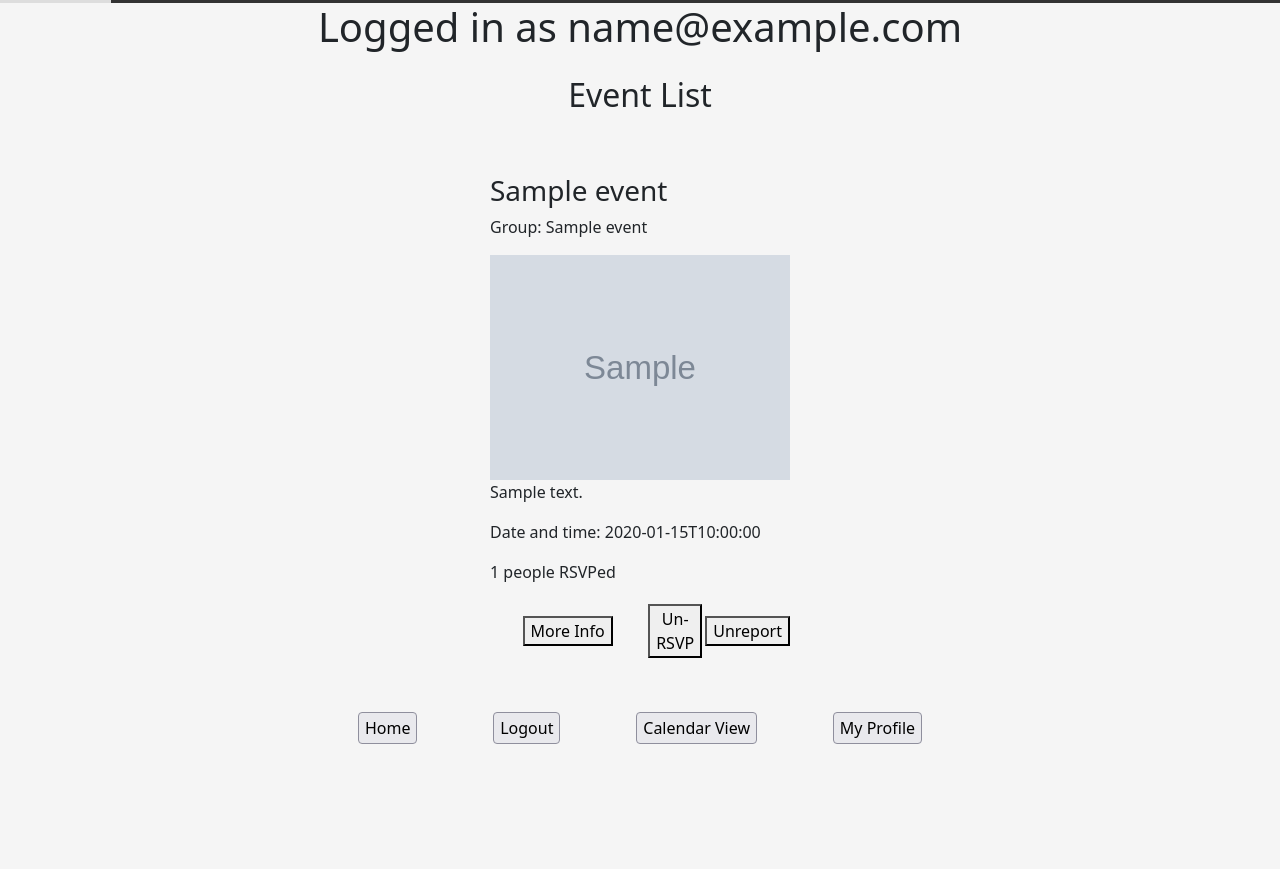
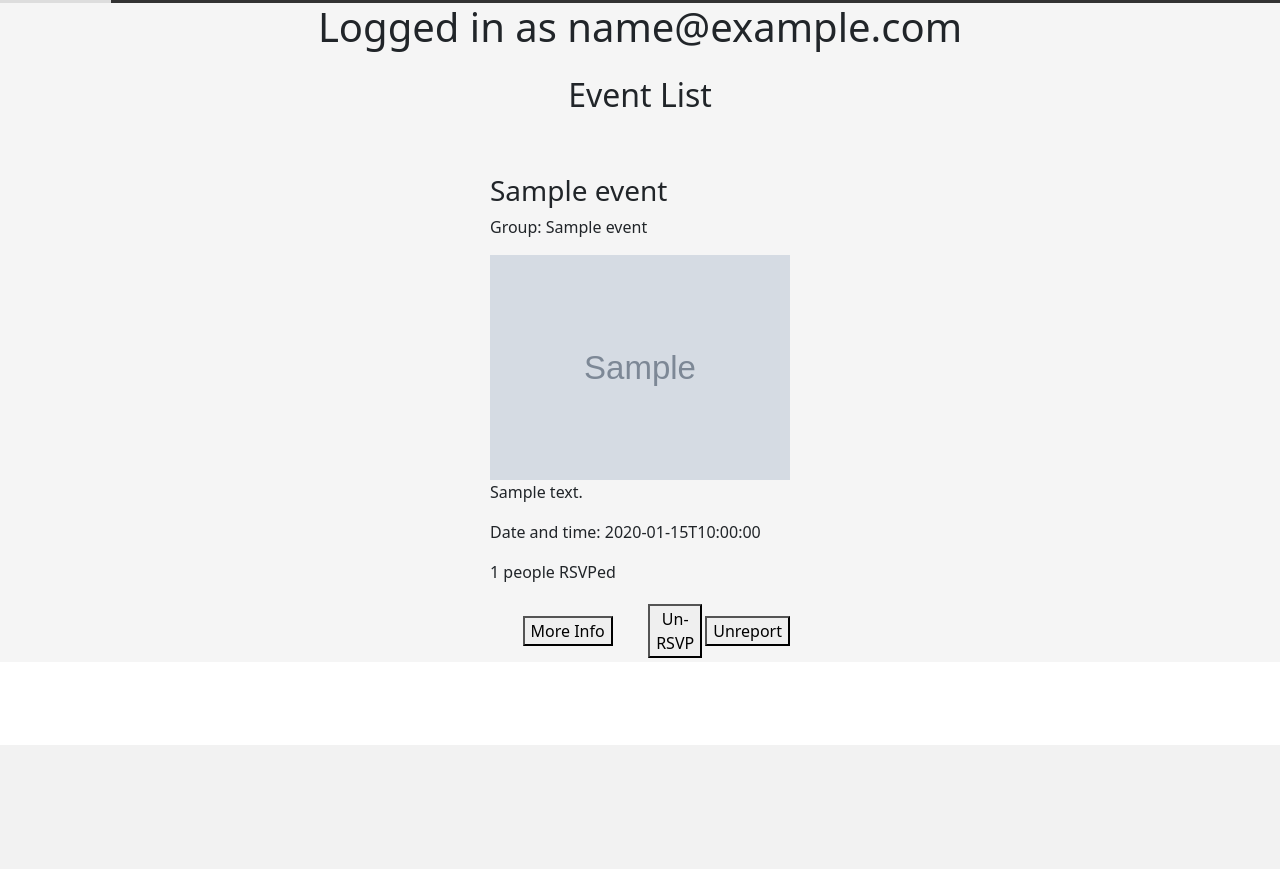
Before and after one commit to Jsouthern777/Final-Project, a Flask app: page / in a window 1280 px wide. Shown: the part 55-924 px from the top of the page. After the commit the page ends 800 px from the top, so only its background shows below. Run offline with Flask 3, Linux system fonts and the light colour scheme; a user stored in the database is signed in; tables that the repository leaves empty hold one stand-in row (values such as "Sample post"); grey boxes marked "Sample" are stand-in pictures; parts of the project's set-up code (start-up, migrations or seed data) failed here and were passed over.

Commit message:
Removed old menu

```diff
--- a/templates/home.html
+++ b/templates/home.html
@@ -54,18 +54,6 @@
         <h2>Event List</h2>
         <div id="events-container"></div>
       </div>
-      <div class="menu-container">
-        <a href="/" class="menu-button"> Home </a>
-        <a href="/logout" class="menu-button"> Logout </a>
-        {% if current_user.is_editor() or current_user.is_admin() %}
-          <a href="/add_event" class="menu-button"> Add Event </a>
-        {% endif %}
-        <a href="/calendar" class="menu-button"> Calendar View </a>
-        <a href="{{ url_for('profile', user_id=current_user.id) }}" class="menu-button"> My Profile </a>
-        {% if current_user.is_authenticated and current_user.is_admin() %}
-          <a href="/report_event" class="menu-button"> Reported Events </a>
-        {% endif %}
-      </div>
     {% else %}
       <h1>Welcome to GreekedIn! Register or Login</h1>
     {% endif %}
```
Also changed, not shown: static/scripts/event.ts (+2 -6 lines).
